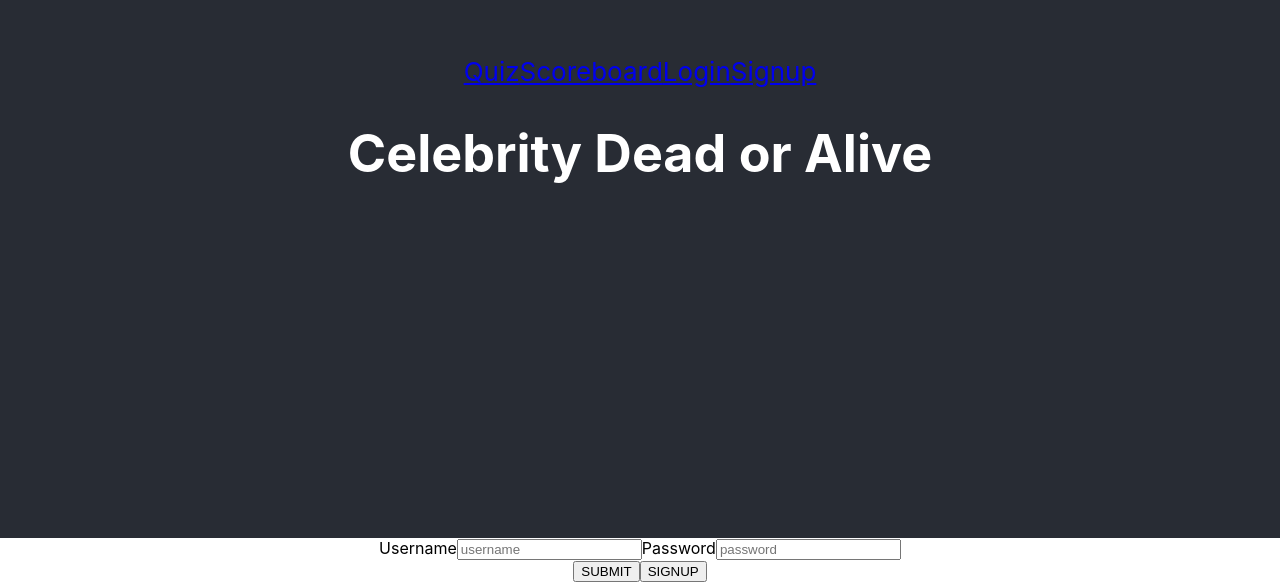
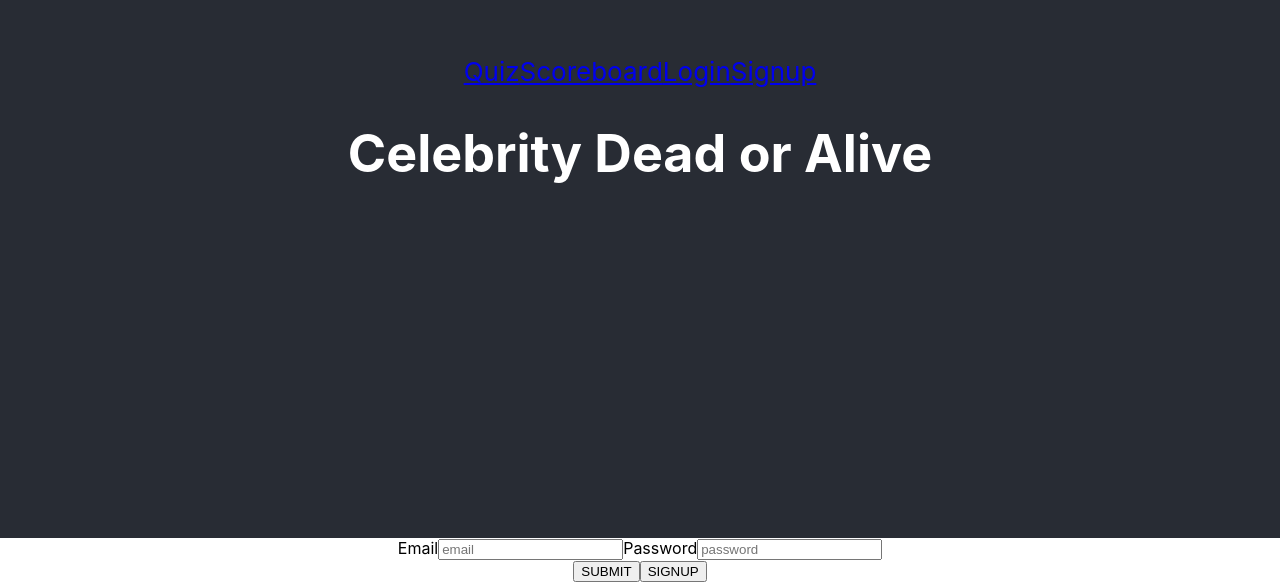
Before and after one commit to Notesong/cdoa-5-front-end, a React (Create React App) app in the folder client/: page /login in a window 1280 px wide. Shown: the part 262-844 px from the top of the page. Built offline with nearby package versions, Linux system fonts and the light colour scheme.

Commit message:
Fixed email issue on Login.js

```diff
--- a/client/src/components/Login.js
+++ b/client/src/components/Login.js
@@ -3,7 +3,7 @@ import Button from './Button';
 
 
 const Login = () => {
-  const [loginInfo, setLoginInfo] = useState({ username: "", password: ""})
+  const [loginInfo, setLoginInfo] = useState({ email: "", password: ""})
 
   const handleChange = (e) => {
     setLoginInfo({ ...loginInfo, [e.target.name]: e.target.value})
@@ -14,13 +14,12 @@ const Login = () => {
   return(
     <div className="loginData">
       <form>
-        <label htmlFor="username">
-          Username
+        <label htmlFor="email">
+          Email
         <input
-        placeholder="username"
-        type="username"
-        value={loginInfo.username}
-        name="name"
+        placeholder="email"
+        value={loginInfo.email}
+        name="email"
         onChange={handleChange}
         />
         </label>
--- a/client/src/components/register.js
+++ b/client/src/components/register.js
@@ -22,7 +22,8 @@ const Register = () => {
                     <input
                     placeholder='username'
                     value={registerUser.username}
-                    name='name'
+                    name='username'
+                    type='name'
                     onChange={handleChange}
                     />
                 </label>
@@ -32,6 +33,7 @@ const Register = () => {
                     placeholder='email'
                     value={registerUser.email}
                     name='email'
+                    type='email'
                     onChange={handleChange}
                     />
                 </label>
```
